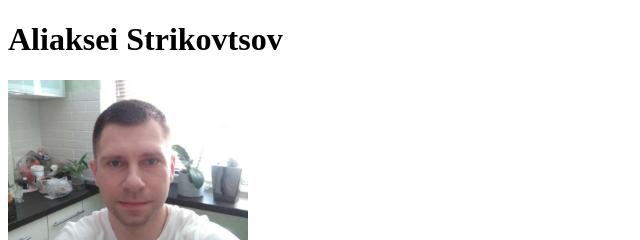
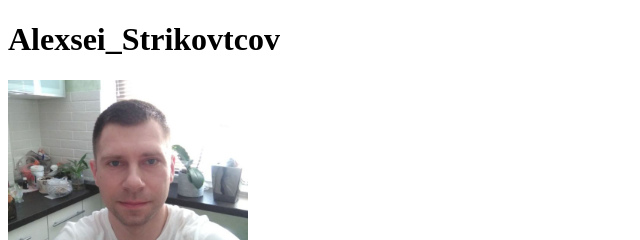
Before and after one commit to stricovtsov/rsschool-cv, a plain HTML site: page index.html in a window 1280 px wide. Shown: the top 240 px of the page, 0-640 px from the left. Drawn offline with Linux system fonts and the light colour scheme.

Commit message:
fix: to correct index.html & cv.md

```diff
--- a/index.html
+++ b/index.html
@@ -7,7 +7,7 @@
    <title>Document</title>
 </head>
 <body>
- <h1>Aliaksei Strikovtsov</h1>
- <img src="Alexsei_Strikovtcov.jpg" alt="фото">
+ <h1>Alexsei_Strikovtcov</h1>
+ <img src="Alexsei_Strikovtcov.jpg" alt="фото профиля">
 </body>
 </html>
```
Also changed, not shown: 1 other file.
